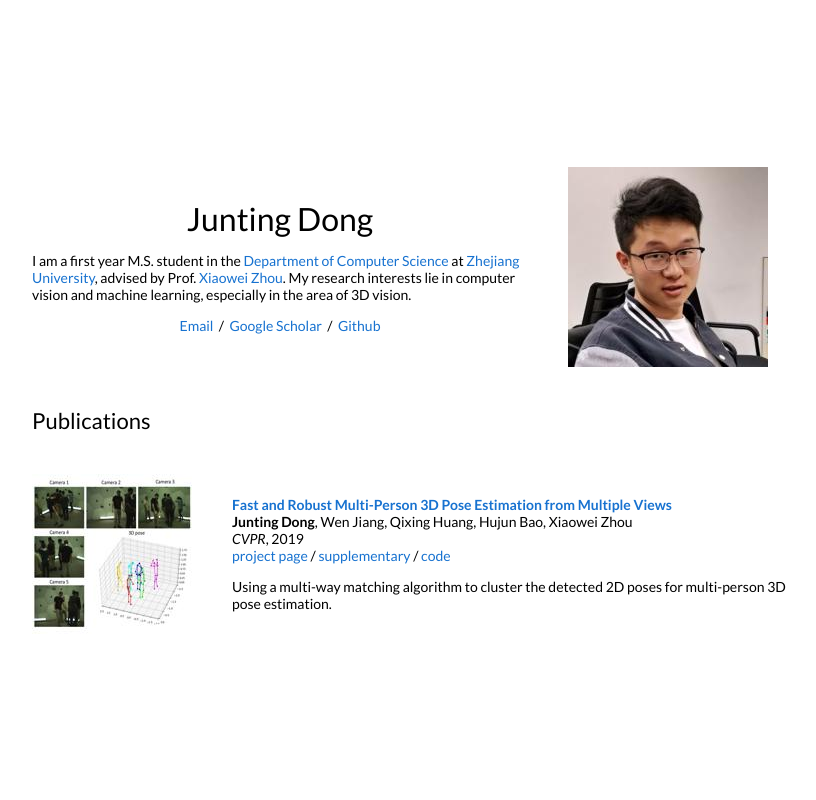
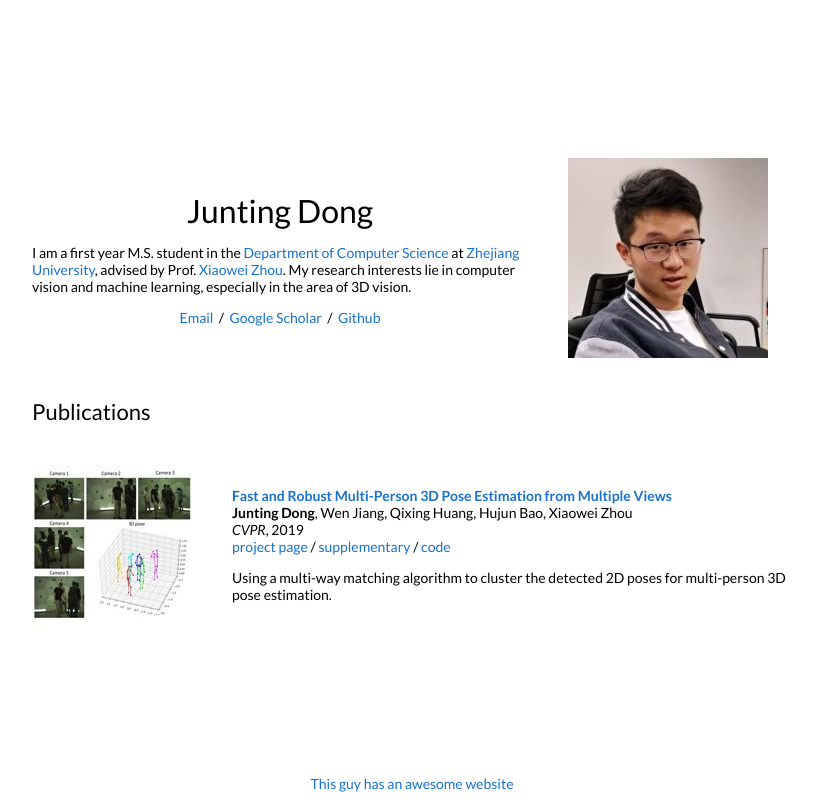
Before and after one commit to DongJT1996/DongJT1996.github.io, a plain HTML site: page index.html in a window 1280 px wide. Shown: the whole page, without its empty margins (228-1044 px from the left). Drawn offline with Linux system fonts and the light colour scheme.

Commit message:
Update index.html

```diff
--- a/index.html
+++ b/index.html
@@ -209,7 +209,9 @@ body {
 
 
 
-
+<div class="footer" align='center'>
+<a href="https://github.com/jonbarron/jonbarron_website">This guy has an awesome website</a>
+</div>
 
 
 </body>
```
